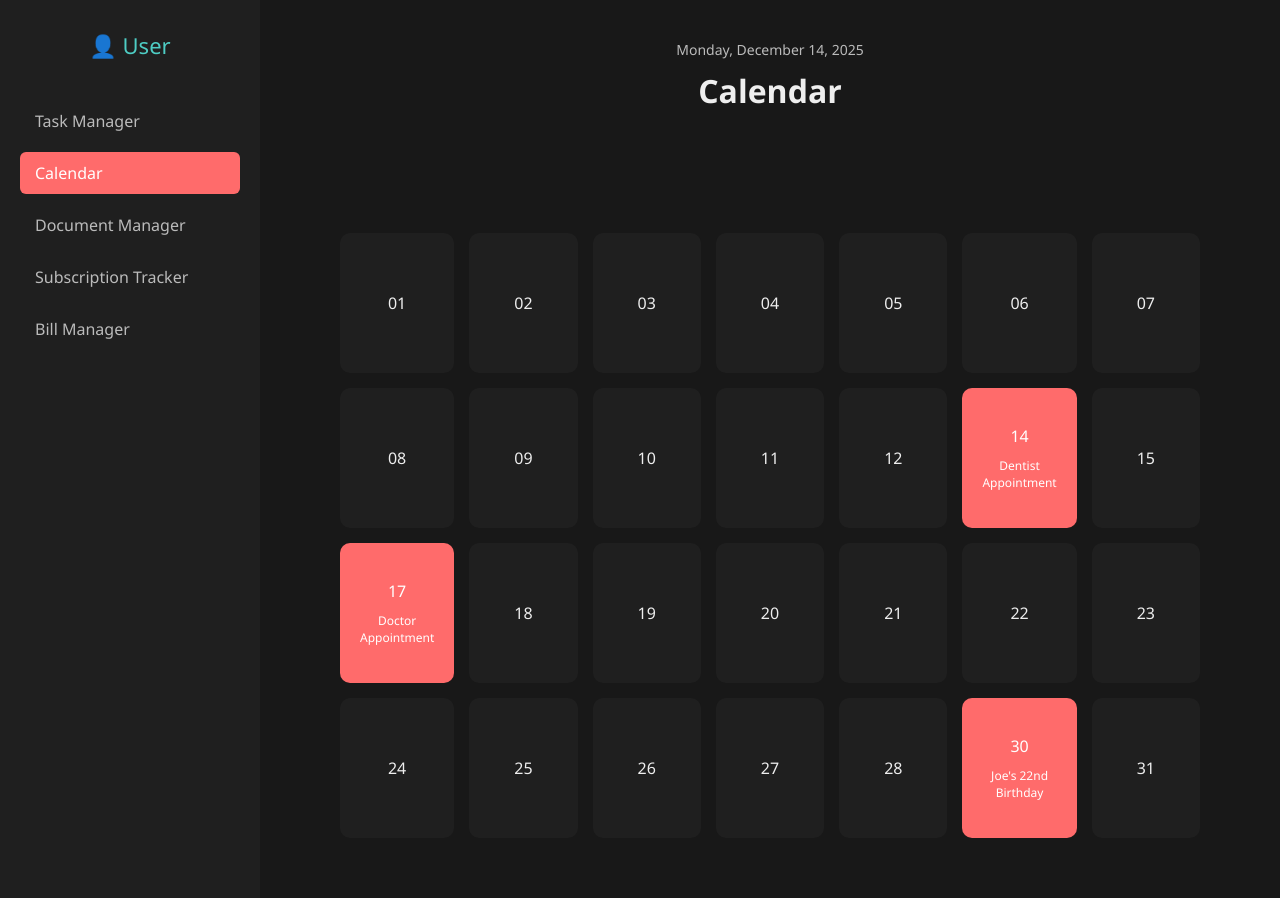
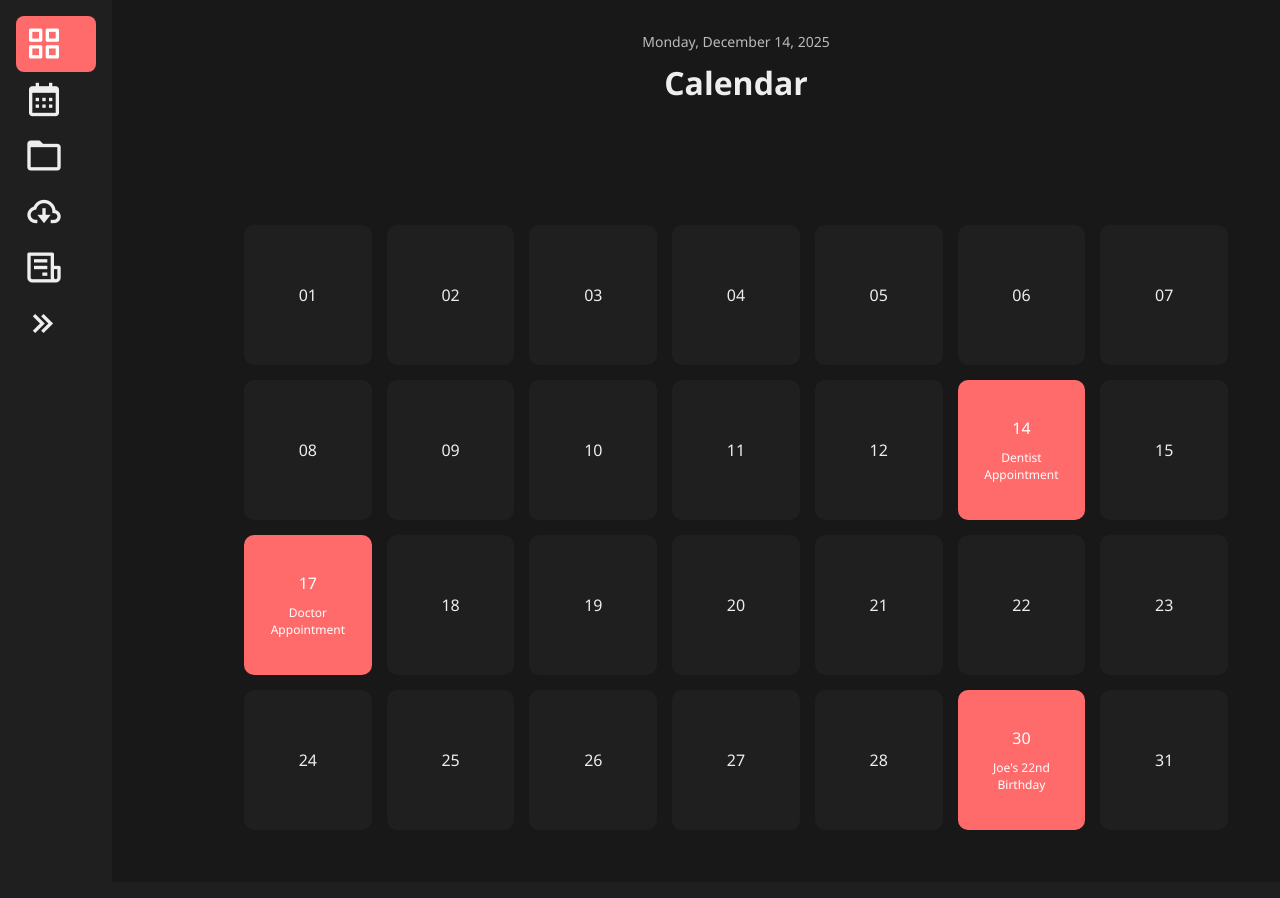
Before and after one commit to Dhananjay625/LifeFlow, a Django app: page /calender/ in a window 1280 px wide. After the commit the page ends 830 px from the top, so only its background shows below. Run offline with Django 4.2, Linux system fonts and the light colour scheme.

Commit message:
Added a Collapsable Sidebar

```diff
--- a/LifeFlow/main/static/index.css
+++ b/LifeFlow/main/static/index.css
@@ -7,6 +7,7 @@
   --background-light: #1f1f1f;
   --text-light: #eee;
   --text-muted: #bbb;
+  --sb-width: 5rem;
 }
 
 body {
@@ -16,20 +17,20 @@ body {
   color: var(--text-light);
 }
 
+body.sb-expanded {
+  --sb-width: 20rem;
+}
+
+.container {
+  display: flex;
+  min-height: 100vh;
+}
+
 .container {
   display: flex;
   min-height: 100vh;
   animation: fadeInPage 1s ease forwards;
   opacity: 0;
-}
-
-.sidebar {
-  background: var(--background-light);
-  width: 220px;
-  padding: 30px 20px;
-  display: flex;
-  flex-direction: column;
-  align-items: flex-start;
 }
 
 .user {
@@ -53,26 +54,83 @@ body {
 
 /* Navbar Styling */
 
-.nav {
+aside {
+  width: var(--sb-width);
+  background: var(--background-light);
+  transition: width 0.4s ease-in-out;
+  padding: 1rem;
+  overflow-x: hidden; /* Add this */
+}
+
+.nav ul {
+  list-style: none;
+  padding: 0;
+  margin: 0;
+  flex: 1;
   display: flex;
   flex-direction: column;
-  width: 100%;
+}
+
+.nav li:last-child {
+  margin-top: auto;
 }
 
 .nav a {
-  color: var(--text-muted);
+  display: flex;
+  align-items: center;
+  justify-content: flex-start;
+  gap: 1rem;
   text-decoration: none;
-  padding: 10px 15px;
-  margin-bottom: 10px;
-  border-radius: 6px;
-  transition: background 0.3s, color 0.3s;
-  font-size: 16px;
+  font-size: 1.5rem;
+  color: #eee;
+  padding: 0.5rem;
+  border-radius: 0.5rem;
+  transition: background-color 0.3s, justify-content 0.3s;
+  white-space: nowrap;
 }
 
 .nav a:hover,
 .nav a.active {
   background: var(--primary-color);
-  color: #fff;
+  color: white;
+}
+
+.nav a i {
+  font-size: 2.5rem;
+}
+
+
+
+/* Hide text when collapsed */
+.nav a span {
+  opacity: 0;
+  visibility: hidden;
+  transition: opacity 0.3s, visibility 0.3s;
+}
+
+/* Show text when expanded */
+body.sb-expanded .nav a span {
+  opacity: 1;
+  visibility: visible;
+}
+
+
+
+/* Rotate collapse button icon */
+.nav a[data-resize-btn] i {
+  transition: transform 0.3s ease;
+}
+
+body.sb-expanded .nav a[data-resize-btn] i {
+  transform: rotate(180deg);
+}
+
+
+main.content {
+  flex-grow: 1;
+  transition: margin-left 0.4s ease-in-out;
+  margin-left: var(--sb-width);
+  padding: 2rem;
 }
 
 .content {
--- a/LifeFlow/main/templates/calender.html
+++ b/LifeFlow/main/templates/calender.html
@@ -6,20 +6,53 @@
     <title>Calendar - LifeFlow</title>
     {% load static %}
     <link rel="stylesheet" href="{% static 'index.css' %}?v=2">
+    <link href='https://unpkg.com/boxicons@2.1.4/css/boxicons.min.css' rel='stylesheet'>
 </head>
 
 <body>
     <div class="container">
-        <aside class="sidebar">
-            <div class="user">👤 User</div>
+        <aside>
             <nav class="nav">
-                <a href="{% url 'TaskManager' %}">Task Manager</a>
-                <a href="{% url 'calender' %}" class="active">Calendar</a>
-                <a href="#">Document Manager</a>
-                <a href="{% url 'Subscription' %}">Subscription Tracker</a>
-                <a href="{% url 'BillManager' %}">Bill Manager</a>
+              <ul>
+                <li>
+                  <a href="{% url 'TaskManager' %}" class="active">
+                    <i class='bx bx-grid-alt'></i>
+                    <span>Task Manager</span>
+                  </a>
+                </li>
+                <li>
+                  <a href="{% url 'calender' %}">
+                    <i class='bx bx-calendar'></i>
+                    <span>Calendar</span>
+                  </a>
+                </li>
+                <li>
+                  <a href="#">
+                    <i class='bx bx-folder'></i>
+                    <span>Document Manager</span>
+                  </a>
+                </li>
+                <li>
+                  <a href="{% url 'Subscription' %}">
+                    <i class='bx bx-cloud-download'></i>
+                    <span>Subscription Tracker</span>
+                  </a>
+                </li>
+                <li>
+                  <a href="{% url 'BillManager' %}">
+                    <i class='bx bx-receipt'></i>
+                    <span>Bill Manager</span>
+                  </a>
+                </li>
+                <li>
+                  <a href="#" data-resize-btn>
+                    <i class='bx bx-chevrons-right'></i>
+                    <span>Collapse</span>
+                  </a>
+                </li>
+              </ul>
             </nav>
-        </aside>
+          </aside>
 
         <main class="content">
             <header class="header">
@@ -65,5 +98,12 @@
             </section>
         </main>
     </div>
+    <script>
+        const resizeBtn = document.querySelector("[data-resize-btn]");
+        resizeBtn.addEventListener("click", function (e) {
+          e.preventDefault();
+          document.body.classList.toggle("sb-expanded");
+        });
+    </script>
 </body>
 </html>
```
Also changed, not shown: LifeFlow/main/templates/BillManager.html (+48 -8 lines), LifeFlow/main/templates/Subscription.html (+48 -8 lines), LifeFlow/main/templates/TaskManager.html (+49 -9 lines).
